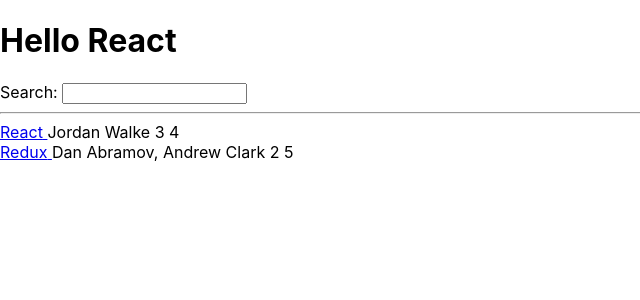
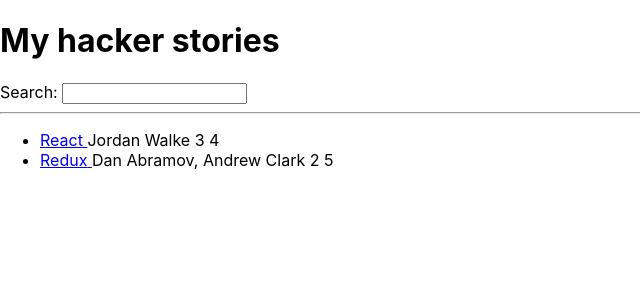
Before and after one commit to soyeolesafm/hacker_stories, a React (Create React App) app: page / in a window 1280 px wide. Shown: the top 300 px of the page, without its empty margins (0-640 px from the left). Built offline with nearby package versions, Linux system fonts and the light colour scheme.

Commit message:
some   refactoring

```diff
--- a/src/App.js
+++ b/src/App.js
@@ -1,6 +1,12 @@
 
+import * as React from  'react';
 import './App.css';
 
+
+
+
+
+const App = () => {
   const stories = [
     {
       title : 'React',
@@ -20,51 +26,44 @@
     },
 
   ]
-
   const handleChange = event => {
     console.log(event.target.value);
   }
 
-const getTitle = (title) =>  title
+
+  return (
+    <div>
+      <h1> My hacker stories</h1>
+      <label htmlFor='search'>Search: </label>
+      <input id='search' type='text' on onChange={handleChange} />
+      <hr/>
+      <List list={stories} />
+    </div>
+  );
 
 
-const Greetings = () =>  <h1> Hello {getTitle('React')}  </h1>
 
 
-const Searchbar = () =>  <input
-  id='search'
-  type='text'
-  on onChange={handleChange}
-/>
+}
+const List = (props) => (
+  <ul>
+    {props.list.map ((item) => (
 
-
-const List = props =>
-  props.list.map (item =>{
-        return (
-        <div key= {item.objectID} >
+    <li key= {item.objectID} >
     <span>
       <a href={item.url}> {item.title} </a>
     </span>
     <span> {item.author} </span>
     <span> {item.num_comments} </span>
     <span> {item.points} </span>
-        </div>
+    </li>
+
+  ))}
+
+  </ul>
+
+
 )
 
-      })
-
-
-const App = () => {
-  return (
-    <div>
-      <Greetings />
-      <label htmlFor='search'>Search: </label>
-
-      <Searchbar />
-      <hr/>
-      <List list={stories} />
-    </div>
-  );
-}
 
 export default App;
```
Lines whose indentation alone changed are shown as unchanged.
